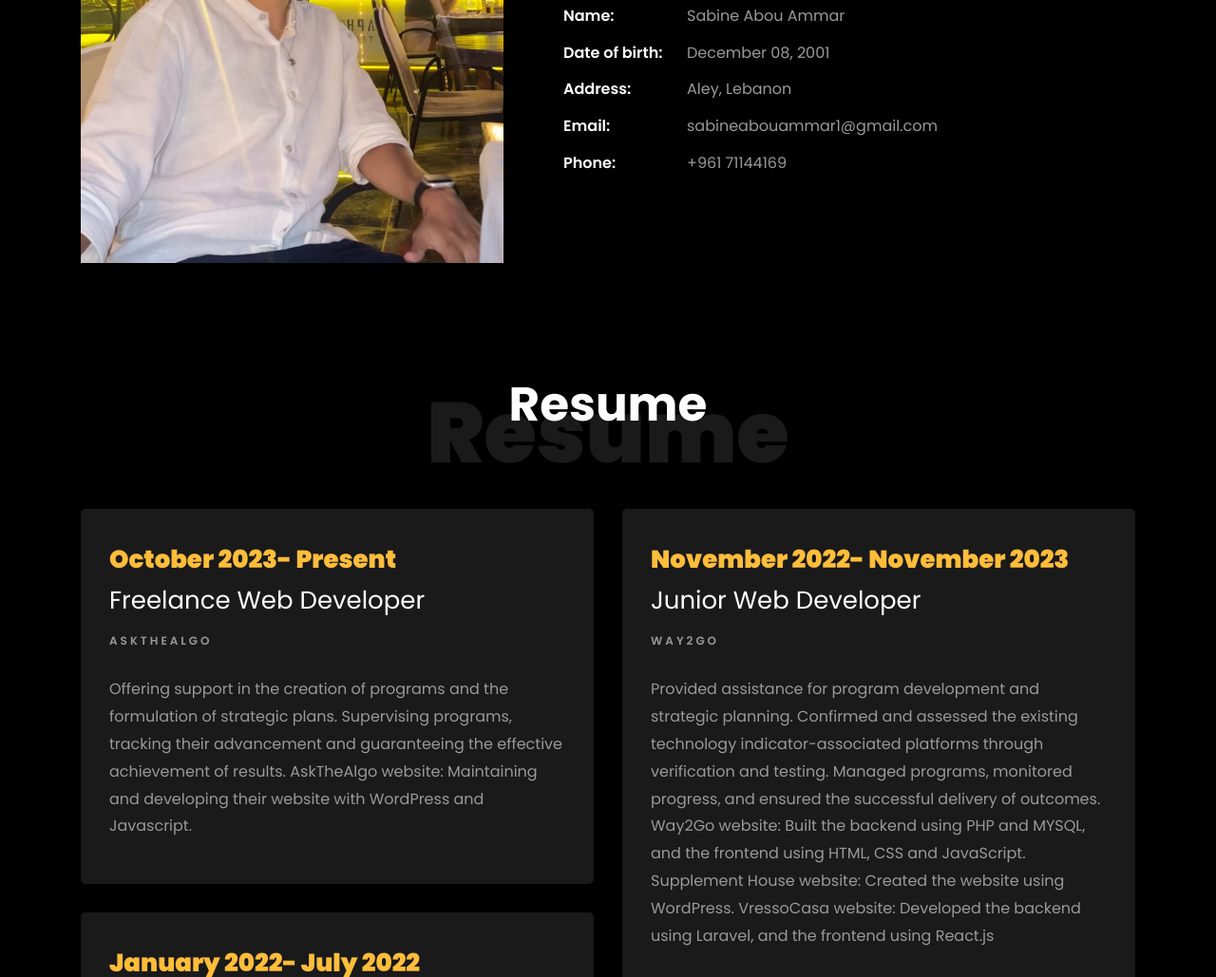
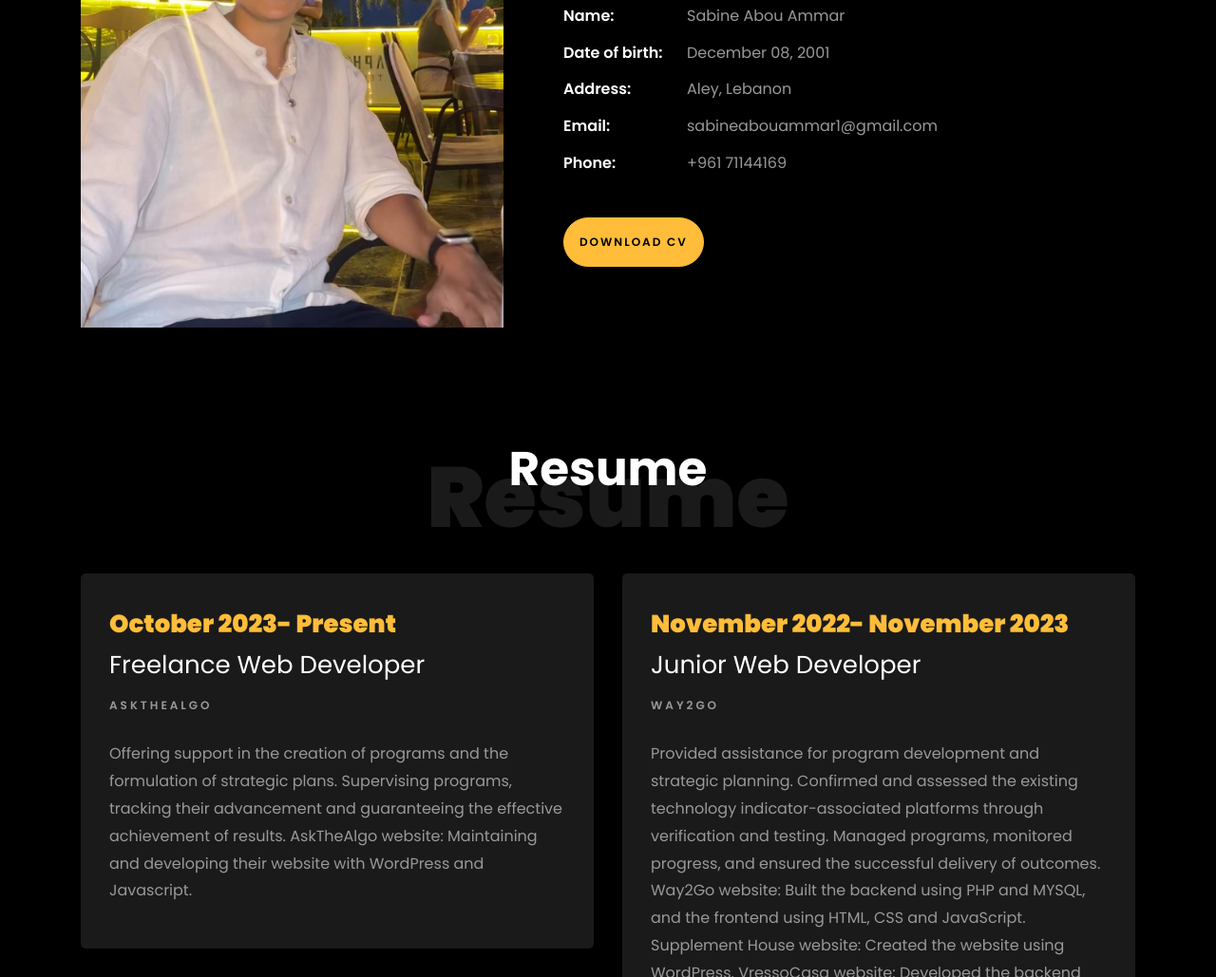
Before and after one commit to sabine-aa/sabine-s-portfolio, a plain HTML site: page index.html in a window 1280 px wide. Shown: the part 1171-2200 px from the top of the page at 95% size. Drawn offline with Linux system fonts and the light colour scheme; files whose address does not match are found by name.

Commit message:
pdf upload

```diff
--- a/index.html
+++ b/index.html
@@ -102,7 +102,7 @@
 	                <span class="number" data-number="10">0</span>
 	                <span>Project complete</span>
                 </p> -->
-                <!-- <p><a href="#" class="btn btn-primary py-3 px-3">Download CV</a></p> -->
+               <p><a href="Sabine%20Abou%20Ammar%20CV.pdf" target="_blank" class="btn btn-primary py-3 px-3">Download CV</a></p>
               </div>
 	          </div>
 	        </div>
```
